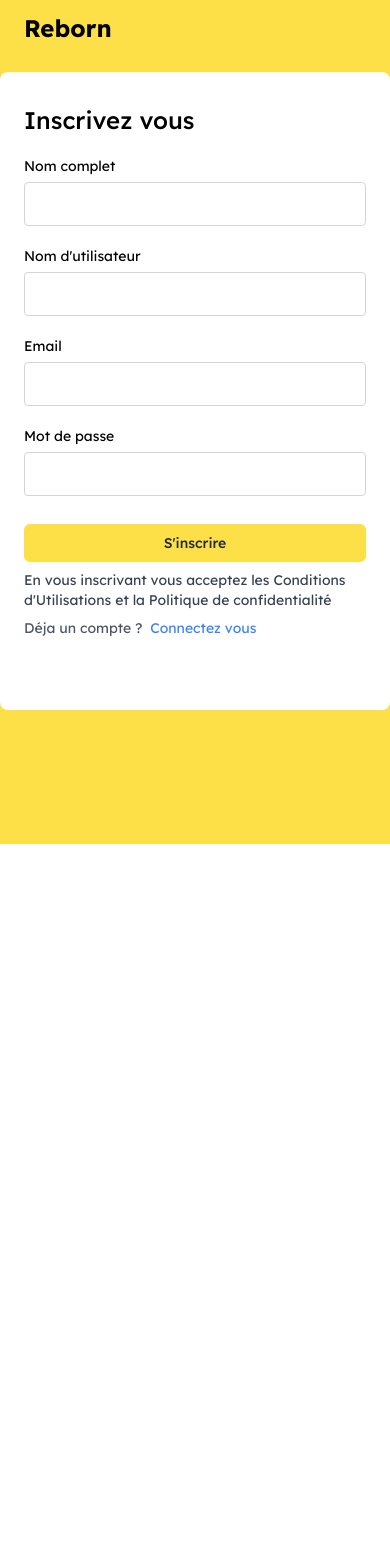
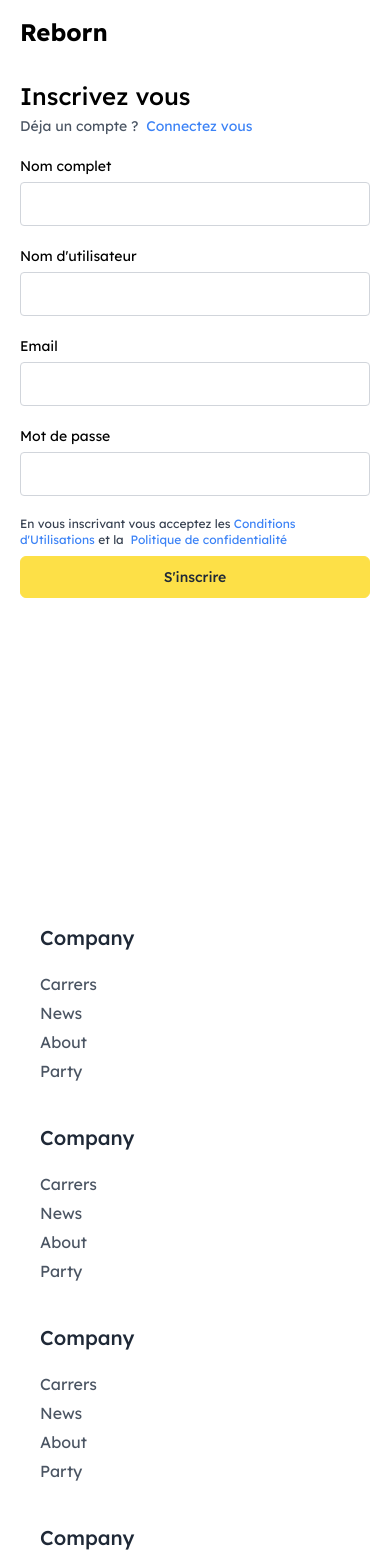
Before and after one commit to pmkod/joy-frontend, a Next.js app: page /auth/signup/default in a window 390 px wide. Shown: the top 1568 px of the page. Before the commit the page ends 844 px from the top, so only its background shows below. Built offline with nearby package versions, Linux system fonts and the light colour scheme.

Commit message:
Modele de la home page

```diff
--- a/app/(base)/layout.tsx
+++ b/app/(base)/layout.tsx
@@ -1,6 +1,7 @@
 "use client";
 import Button from "@/ui/system/Button/Button";
 import Link from "next/link";
+import { usePathname } from "next/navigation";
 import React, { useState } from "react";
 import { FiDownload } from "react-icons/fi";
 
@@ -10,6 +11,9 @@ type BaseLayoutProps = {
 
 const BaseLayout = ({ children }: BaseLayoutProps) => {
     const [showMenu, setShowMenu] = useState(false);
+    const pathname = usePathname();
+
+    const headerIsYellow = pathname === "/";
 
     const toggleMenu = () => {
         setShowMenu(!showMenu);
@@ -22,7 +26,11 @@ const BaseLayout = ({ children }: BaseLayoutProps) => {
     ];
     return (
         <div className="">
-            <div className="bg-yellow-300 flex items-center justify-between w-full px-10 sm:px-5 py-4">
+            <div
+                className={`${
+                    headerIsYellow ? "bg-yellow-300" : "bg-white"
+                } flex items-center justify-between w-full px-10 sm:px-5 h-16`}
+            >
                 <div className="w-72 md:w-max">
                     <Link
                         href="/"
@@ -43,7 +51,6 @@ const BaseLayout = ({ children }: BaseLayoutProps) => {
                     ))}
                 </div> */}
 
-                <div className="flex justify-end items-center">
                 <div className="w-72 md:w-max md:hidden flex justify-end">
                     <Link href="/download">
                         <Button variant="fill" leftIcon={<FiDownload />}>
@@ -52,14 +59,13 @@ const BaseLayout = ({ children }: BaseLayoutProps) => {
                     </Link>
                 </div>
 
-                    <div className="hidden sm:block">
+                {/* <div className="hidden sm:block">
                         <Link href="/download">
                             <Button variant="fill" size="md">
                                 Obtenir l'application
                             </Button>
                         </Link>
-                    </div>
-                </div>
+                    </div> */}
             </div>
 
             <div className="">{children}</div>
--- /dev/null
+++ b/app/(base)/privacy-policy/page.tsx
@@ -0,0 +1,7 @@
+import React from "react";
+
+const DownloadPage = () => {
+    return <div>Privacy policy</div>;
+};
+
+export default DownloadPage;
--- a/app/auth/layout.tsx
+++ b/app/auth/layout.tsx
@@ -1,4 +1,5 @@
 "use client";
+import Footer from "@/ui/custom/Footer/Footer";
 import Link from "next/link";
 import React from "react";
 
@@ -8,9 +9,10 @@ type AuthLayoutProps = {
 
 const AuthLayout = ({ children }: AuthLayoutProps) => {
     return (
-        <div className="bg-yellow-300 h-full min-h-screen pb-20">
-            <div className="sm:mb-4">
-                <div className="pl-10 py-3 sm:pl-6">
+        <div className="">
+            <div className="min-h-screen">
+                <div className="h-16 flex items-center">
+                    <div className="pl-10 sm:pl-5">
                         <Link
                             href="/"
                             className="text-3xl sm:text-2xl font-bold text-black"
@@ -20,9 +22,12 @@ const AuthLayout = ({ children }: AuthLayoutProps) => {
                     </div>
                 </div>
 
-            <div className="w-[450px] p-8 rounded-lg sm:w-full sm:px-6 mx-auto bg-white">
+                <div className="w-[450px] mt-4 rounded-lg sm:w-full sm:px-5 mx-auto">
                     {children}
                 </div>
+            </div>
+
+            <Footer />
         </div>
     );
 };
--- a/app/auth/login/page.tsx
+++ b/app/auth/login/page.tsx
@@ -23,8 +23,15 @@ const LoginPage = () => {
     return (
         <div className="">
             <form onSubmit={handleSubmit(onSubmit)}>
-                <div className="mb-5">
+                <div className="mb-1">
                     <div className="font-medium text-2xl">Connectez vous</div>
+                </div>
+
+                <div className="text-sm flex mb-5">
+                    <p className="text-gray-600">Pas de compte ? &nbsp;</p>
+                    <Link href="/auth/signup" className="text-blue-500">
+                        Inscrivez vous
+                    </Link>
                 </div>
                 <Controller
                     name="email"
@@ -71,7 +78,7 @@ const LoginPage = () => {
             </form>
 
             <AuthFormOptionsSeperator>Ou</AuthFormOptionsSeperator>
-            <div className="flex flex-col gap-4 mb-4">
+            <div className="flex flex-col gap-4">
                 <AuthServiceButton
                     onClick={() => {}}
                     service="facebook"
@@ -83,12 +90,6 @@ const LoginPage = () => {
                     text="Continuez avec google"
                 />
             </div>
-            <div className="text-sm flex mt-2">
-                <p className="text-gray-600">Pas de compte ? &nbsp;</p>
-                <Link href="/auth/signup" className="text-blue-500">
-                    Inscrivez vous
-                </Link>
-            </div>
         </div>
     );
 };
--- a/app/auth/signup/default/page.tsx
+++ b/app/auth/signup/default/page.tsx
@@ -22,7 +22,14 @@ const SignupDefaultPage = () => {
     };
     return (
         <form onSubmit={handleSubmit(onSubmit)}>
-            <div className="text-2xl font-medium mb-5">Inscrivez vous</div>
+            <div className="text-2xl font-medium mb-1">Inscrivez vous</div>
+
+            <div className="text-sm flex mb-5">
+                <p className="text-gray-600">Déja un compte ? &nbsp;</p>
+                <Link href="/auth/login" className="text-blue-500">
+                    Connectez vous
+                </Link>
+            </div>
 
             <Controller
                 name="fullName"
@@ -83,19 +90,14 @@ const SignupDefaultPage = () => {
                     />
                 )}
             />
-            <div className="mt-7">
+
+            <div className="">
+                <TermsAndPrivacyPolicyTextInfo />
+            </div>
+            <div className="mt-2">
                 <Button type="submit" fullWidth={true} rounded="md" size="md">
                     S'inscrire
                 </Button>
-            </div>
-            <div className="mt-2">
-                <TermsAndPrivacyPolicyTextInfo />
-            </div>
-            <div className="text-sm flex mt-2 mb-10">
-                <p className="text-gray-600">Déja un compte ? &nbsp;</p>
-                <Link href="/auth/login" className="text-blue-500">
-                    Connectez vous
-                </Link>
             </div>
         </form>
     );
--- a/app/auth/signup/page.tsx
+++ b/app/auth/signup/page.tsx
@@ -14,7 +14,14 @@ const SignupPage = () => {
 
     return (
         <div className="">
-            <div className="font-medium text-2xl mb-5">Inscrivez vous</div>
+            <div className="font-medium text-2xl mb-1">Inscrivez vous</div>
+
+            <div className="flex text-sm mb-7">
+                <p className="text-gray-600">Déja un compte ? &nbsp;</p>
+                <Link href="/auth/login" className="text-blue-500">
+                    Connectez vous
+                </Link>
+            </div>
             <div className="">
                 <AuthServiceButton
                     onClick={goToSignupPage}
@@ -40,13 +47,6 @@ const SignupPage = () => {
                 <div className="mt-5">
                     <TermsAndPrivacyPolicyTextInfo />
                 </div>
-
-                <div className="text-sm mt-6">
-                    <p className="text-gray-600">Déja un compte ? &nbsp;</p>
-                    <Link href="/auth/login" className="text-blue-500">
-                        Connectez vous
-                    </Link>
-                </div>
             </div>
         </div>
     );
--- /dev/null
+++ b/ui/custom/Footer/Footer.tsx
@@ -0,0 +1,24 @@
+import React from "react";
+import FooterGroup from "../FooterGroup/FooterGroup";
+
+const Footer = () => {
+    return (
+        <div>
+            <div className="bg-white pt-20 pb-20 px-32 sm:px-10">
+                <div className="flex justify-between gap-x-10 sm:gap-y-10 flex-wrap">
+                    <FooterGroup />
+                    <FooterGroup />
+                    <FooterGroup />
+                    <FooterGroup />
+                </div>
+            </div>
+
+            <div className="h-10 bg-gray-100 text-xs flex justify-between items-center px-12 sm:px-4 text-gray-600">
+                <div className="">Copyright©2023</div>
+                <div>Created by Kouassi Kodossou</div>
+            </div>
+        </div>
+    );
+};
+
+export default Footer;
--- /dev/null
+++ b/ui/custom/FooterGroup/FooterGroup.tsx
@@ -0,0 +1,39 @@
+import Link from "next/link";
+
+const FooterGroup = () => {
+    return (
+        <div className="w-52">
+            <div className="text-xl font-medium text-gray-800 mb-5">
+                Company
+            </div>
+            <div className="flex flex-col gap-y-1 items-start text-gray-600">
+                <Link
+                    href="/"
+                    className="hover:text-gray-800 border-b border-b-transparent hover:border-b-gray-600"
+                >
+                    Carrers
+                </Link>
+                <Link
+                    href="/"
+                    className="hover:text-gray-800 border-b border-b-transparent hover:border-b-gray-600"
+                >
+                    News
+                </Link>
+                <Link
+                    href="/"
+                    className="hover:text-gray-800 border-b border-b-transparent hover:border-b-gray-600"
+                >
+                    About
+                </Link>
+                <Link
+                    href="/"
+                    className="hover:text-gray-800 border-b border-b-transparent hover:border-b-gray-600"
+                >
+                    Party
+                </Link>
+            </div>
+        </div>
+    );
+};
+
+export default FooterGroup;
--- a/ui/custom/TermsAndPrivacyPolicyTextInfo/TermsAndPrivacyPolicyTextInfo.tsx
+++ b/ui/custom/TermsAndPrivacyPolicyTextInfo/TermsAndPrivacyPolicyTextInfo.tsx
@@ -1,12 +1,18 @@
+import Link from "next/link";
 
 const TermsAndPrivacyPolicyTextInfo = () => {
     return (
-        <div className="text-sm text-gray-700">
-            En vous inscrivant vous acceptez les Conditions d'Utilisations et la Politique
-            de confidentialité
+        <div className="text-xs text-gray-700">
+            En vous inscrivant vous acceptez les&nbsp;
+            <Link href="terms" className="text-blue-500">
+                Conditions d'Utilisations
+            </Link>{" "}
+            et la &nbsp;
+            <Link href="/privacy-policy" className="text-blue-500">
+                Politique de confidentialité
+            </Link>
         </div>
+    );
+};
 
-    )
-}
-
-export default TermsAndPrivacyPolicyTextInfo
+export default TermsAndPrivacyPolicyTextInfo;
--- a/ui/system/Button/Button.style.ts
+++ b/ui/system/Button/Button.style.ts
@@ -22,7 +22,7 @@ export const buttonStyle = cva(
             size: {
                 xs: "px-2 py-0.5 text-xs",
                 sm: "px-3 py-1 text-sm",
-                md: "px-5 py-2 text-sm",
+                md: "px-5 py-2.5 text-sm",
                 lg: "px-7 py-3 text-lg",
                 xl: "px-9 py-4 text-xl",
             },
@@ -31,7 +31,6 @@ export const buttonStyle = cva(
             },
         },
         compoundVariants: [
-            // Primary
             {
                 variant: "fill",
                 colorScheme: "primary",
@@ -65,7 +64,7 @@ export const buttonStyle = cva(
                 variant: "outline",
                 colorScheme: "dark",
                 className:
-                    "text-gray-900 hover:bg-gray-100 bg-transparent border-gray-900",
+                    "text-gray-900 hover:bg-gray-100 bg-white border-gray-900",
             },
             {
                 variant: "outline",
--- a/ui/system/Button/Button.tsx
+++ b/ui/system/Button/Button.tsx
@@ -9,6 +9,7 @@ interface ButtonProps
     size?: "xs" | "sm" | "md" | "lg" | "xl";
     fullWidth?: boolean;
     colorScheme?: "primary" | "danger" | "dark" | "white";
+    compact?: boolean;
     leftIcon?: React.ReactNode;
     rightIcon?: React.ReactNode;
 }
```
Also changed, not shown: app/(base)/page.tsx (+34 -63 lines). Lines whose indentation alone changed are shown as unchanged.
